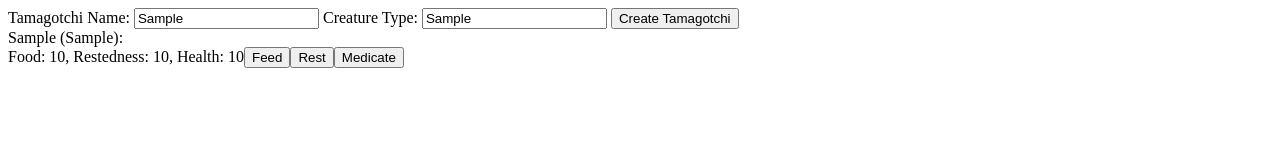
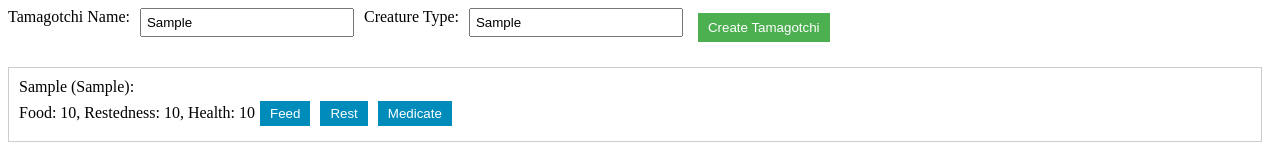
Before and after one commit to TryZorce/CDA-Exercice-Tamagotchi, a plain HTML site: page index.html in a window 1280 px wide. Both pictures are taken after typing "Sample", "Sample" into the empty fields and a click on the button "Create Tamagotchi". Drawn offline with Linux system fonts and the light colour scheme.

Commit message:
Interface

```diff
--- a/index.html
+++ b/index.html
@@ -2,6 +2,7 @@
 <html>
   <head>
     <meta charset="utf-8">
+    <link rel="stylesheet" href="style.css">
     <title>tamagotchi OOP</title>
     <!-- DECOUPLED JS FILES -->
     <!-- tamagotchi is loaded first -->
@@ -9,7 +10,6 @@
     <!-- player is loaded afterwards so that it may refer to tamagotchi -->
     <script type="text/javascript" src="player.js"></script>
   </head>
-  <body>
   <body>
     <form id="newTamagotchiForm">
       <label for="tamagotchiName">Tamagotchi Name:</label>
@@ -21,7 +21,51 @@
 
     <div id="tamagotchiContainer"></div>
 
-      <script src="player.js"></script>
-      <script src="script.js"></script>
+    <script>
+      // Move your JavaScript code here directly for simplicity
+      const newTamagotchiForm = document.getElementById("newTamagotchiForm");
+      const tamagotchiContainer = document.getElementById("tamagotchiContainer");
+
+      newTamagotchiForm.addEventListener("submit", function(event) {
+        event.preventDefault();
+        const tamagotchiName = document.getElementById("tamagotchiName").value;
+        const creatureType = document.getElementById("creatureType").value;
+        const newTamagotchi = new Tamagotchi(tamagotchiName, creatureType);
+        newTamagotchi.start(); // Démarrage automatique du nouveau Tamagotchi
+        const tamagotchiDiv = document.createElement("div");
+        tamagotchiDiv.id = tamagotchiName; // Utiliser le nom du Tamagotchi comme ID pour référence future
+        tamagotchiDiv.innerHTML = `${newTamagotchi.name} (${newTamagotchi.creatureType}):<br>
+          <span id="food${tamagotchiName}">Food: ${newTamagotchi.foodInTummy}</span>,
+          <span id="restedness${tamagotchiName}">Restedness: ${newTamagotchi.restedness}</span>,
+          <span id="health${tamagotchiName}">Health: ${newTamagotchi.health}</span>`;
+
+        const feedButton = document.createElement("button");
+        feedButton.textContent = "Feed";
+        feedButton.addEventListener("click", function() {
+          newTamagotchi.foodInTummy += 1;
+          document.getElementById(`food${tamagotchiName}`).textContent = `Food: ${newTamagotchi.foodInTummy}`;
+        });
+
+        const restButton = document.createElement("button");
+        restButton.textContent = "Rest";
+        restButton.addEventListener("click", function() {
+          newTamagotchi.restedness += 1;
+          document.getElementById(`restedness${tamagotchiName}`).textContent = `Restedness: ${newTamagotchi.restedness}`;
+        });
+
+        const medicateButton = document.createElement("button");
+        medicateButton.textContent = "Medicate";
+        medicateButton.addEventListener("click", function() {
+          newTamagotchi.health += 1;
+          document.getElementById(`health${tamagotchiName}`).textContent = `Health: ${newTamagotchi.health}`;
+        });
+
+        tamagotchiDiv.appendChild(feedButton);
+        tamagotchiDiv.appendChild(restButton);
+        tamagotchiDiv.appendChild(medicateButton);
+
+        tamagotchiContainer.appendChild(tamagotchiDiv);
+      });
+    </script>
   </body>
 </html>
--- /dev/null
+++ b/style.css
@@ -0,0 +1,58 @@
+/* Style pour le formulaire */
+#newTamagotchiForm {
+    display: flex;
+    flex-direction: row;
+    margin-bottom: 20px;
+    gap: 10px;
+  }
+
+  label {
+    display: block;
+    margin-bottom: 5px;
+  }
+
+  input[type="text"] {
+    width: 200px;
+    padding: 5px;
+    margin-bottom: 10px;
+  }
+
+  button[type="submit"] {
+    padding: 5px 10px;
+    background-color: #4CAF50;
+    color: white;
+    border: none;
+    cursor: pointer;
+  }
+
+  button[type="submit"]:hover {
+    background-color: #45a049;
+  }
+
+  /* Style pour le conteneur de tamagotchis */
+  #tamagotchiContainer {
+    display: flex;
+    flex-direction:column ;
+  }
+
+  /* Style pour chaque tamagotchi */
+  #tamagotchiContainer div {
+    border: 1px solid #ccc;
+    padding: 10px;
+    margin-right: 10px;
+    margin-bottom: 10px;
+  }
+
+  /* Style pour les boutons */
+  button {
+    margin: 5px;
+    padding: 5px 10px;
+    background-color: #008CBA;
+    color: white;
+    border: none;
+    cursor: pointer;
+  }
+
+  button:hover {
+    background-color: #0077A3;
+  }
--- a/tamagotchi.js
+++ b/tamagotchi.js
@@ -13,6 +13,7 @@ class Tamagotchi {
     if (this.foodInTummy > 0) {
       this.foodInTummy -= 1;
       console.log(`${this.name} says: WAHH!!! Food in Tummy: ${this.foodInTummy}`);
+      this.health -= 1;
     } else {
       console.log(`${this.name} is too hungry to cry!`);
       this.health -= 1;
@@ -24,6 +25,7 @@ class Tamagotchi {
     if (this.foodInTummy > 0) {
       this.foodInTummy -= 1;
       console.log(`${this.name} says: BLEH!!! Food in Tummy: ${this.foodInTummy}`);
+      this.health -= 1;
     } else {
       console.log(`${this.name} is too hungry to puke!`);
       this.health -= 1;
@@ -35,6 +37,7 @@ class Tamagotchi {
     if (this.restedness > 0) {
       this.restedness -= 1;
       console.log(`${this.name} has current restedness of: ${this.restedness}`);
+      this.health -= 1;
     } else {
       console.log(`${this.name} is too exhausted to yawn!`);
       this.health -= 1;
@@ -57,6 +60,12 @@ class Tamagotchi {
   }
 
   updateHTML() {
+    if (this.health <= 0) {
+      const tamagotchiDiv = document.getElementById(this.name);
+      tamagotchiDiv.innerHTML = this.name + " is Dead 💀";
+      return;
+    }
+
     const foodElement = document.getElementById(`food${this.name}`);
     if (foodElement) {
       foodElement.textContent = `Food: ${this.foodInTummy}`;
```
Lines whose indentation alone changed are shown as unchanged.
